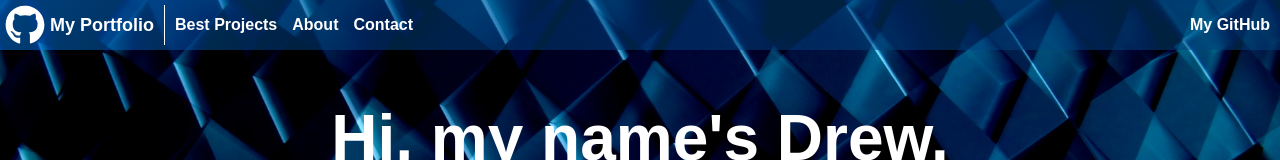
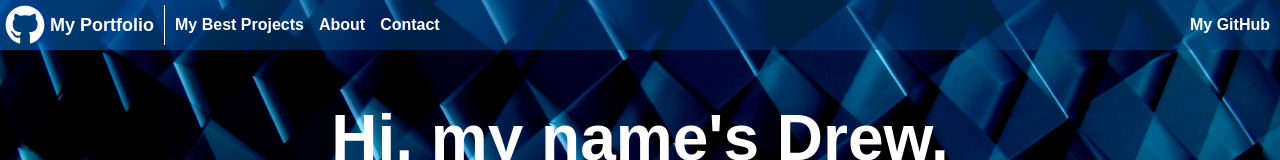
Before and after one commit to majegoid/My-Portfolio-Website, a Next.js app: page / in a window 1280 px wide. Shown: the top 160 px of the page. Built offline with nearby package versions, Linux system fonts and the light colour scheme.

Commit message:
updates navbar text

```diff
--- a/components/Layout/TopNavigation/TopNavigation.jsx
+++ b/components/Layout/TopNavigation/TopNavigation.jsx
@@ -43,7 +43,7 @@ const TopNavigation = () => {
         <li className={divider} />
         <li>
           <Link href='/'>
-            <a>Best Projects</a>
+            <a>My Best Projects</a>
           </Link>
         </li>
         {/* <li className={divider} /> */}
```
